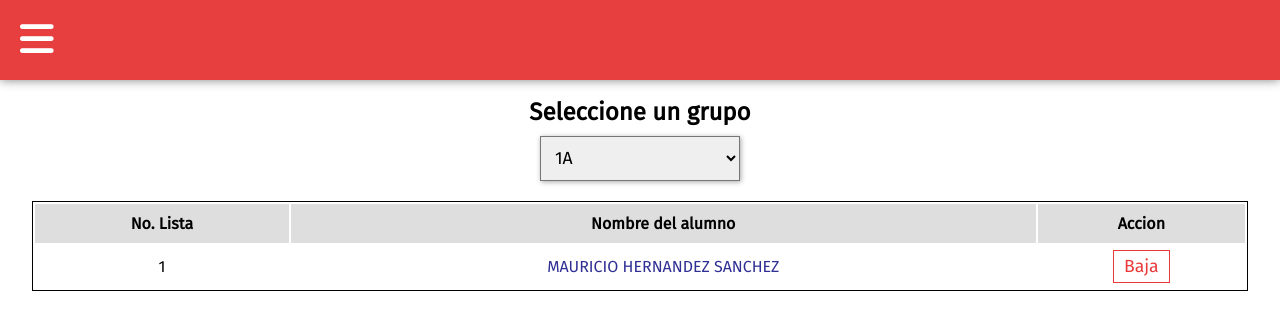
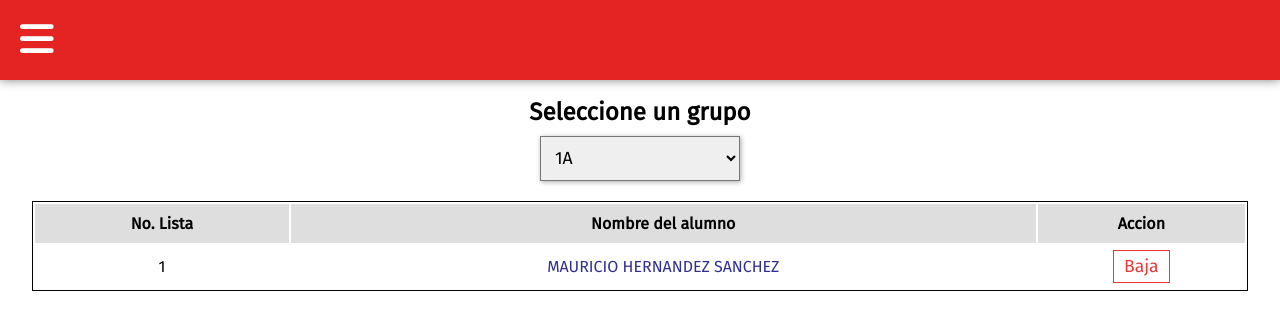
Before and after one commit to HiraiAllen/Sitesc, a PHP site: page /secciones/admin.php in a window 1280 px wide. Shown: the top 330 px of the page. Run offline with PHP 8.4, Linux system fonts and the light colour scheme; some libraries are stand-ins or nearby versions.

Commit message:
Cambios en los colores

```diff
--- a/navbar.css
+++ b/navbar.css
@@ -2,7 +2,7 @@
     height: 10vh;
     width: 100vw;
     grid-area: navbar;
-    background: #e42323de;
+    background: #e42323;
     box-shadow: 0px 0px 10px grey;
     display: flex;
     align-items: center;
```
